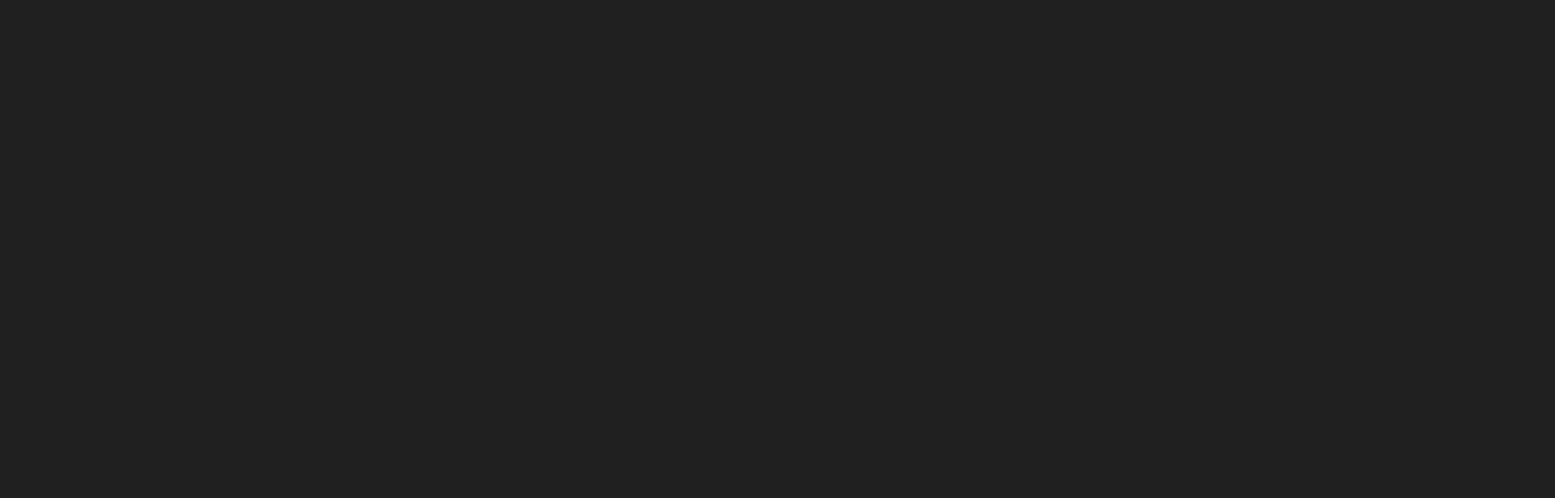
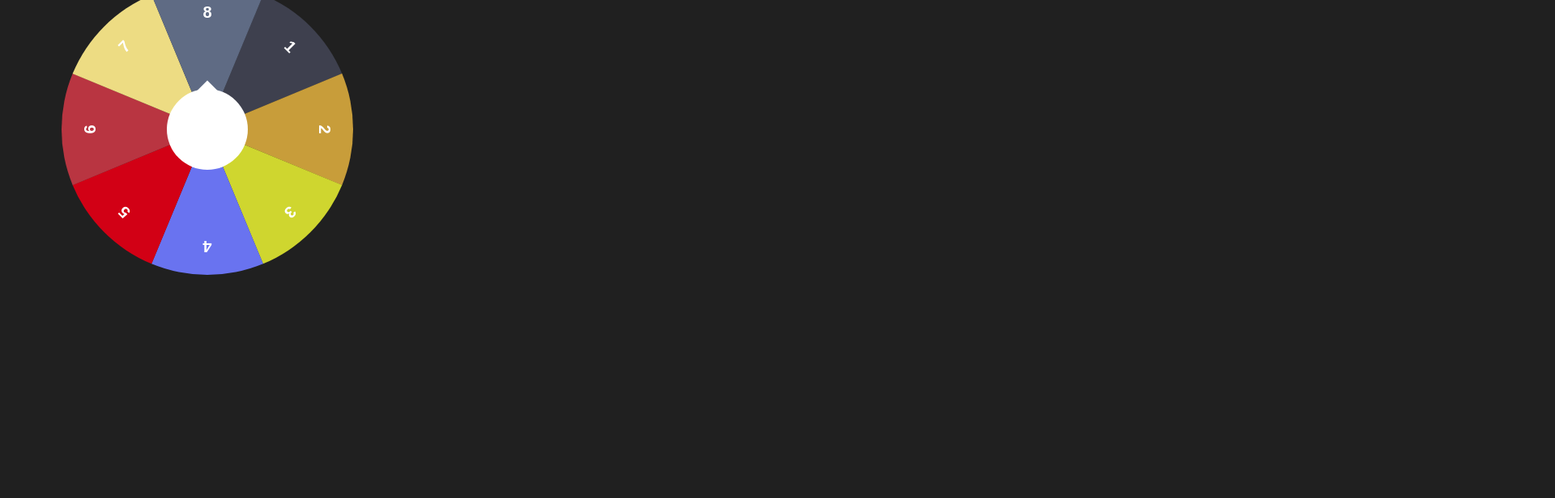
Before and after one commit to ALegroPE/ghghkkjg, a plain HTML site: page index.html in a window 1280 px wide. Shown: the top 616 px of the page at 81% size, 1920 px wide, since content can reach past the window. Drawn offline with nearby package versions, Linux system fonts and the light colour scheme.

Commit message:
Update style.css

```diff
--- a/style.css
+++ b/style.css
@@ -7,8 +7,8 @@ body{
   display: flex;
   align-items: center;
   justify-content: center;
-  width: 250vw;
-  height: 250vh;
+  width: 40vw;
+  height: 40vh;
   background-color: #202020;
   overflow: hidden;
 }
@@ -19,8 +19,8 @@ body{
 
 .contenedor-ruleta::before{
   content: "";
-  width: 180px;
-  height: 180px;
+  width: 60px;
+  height: 60px;
   background-color: white;
   position: absolute;
   z-index: 99999;
```
